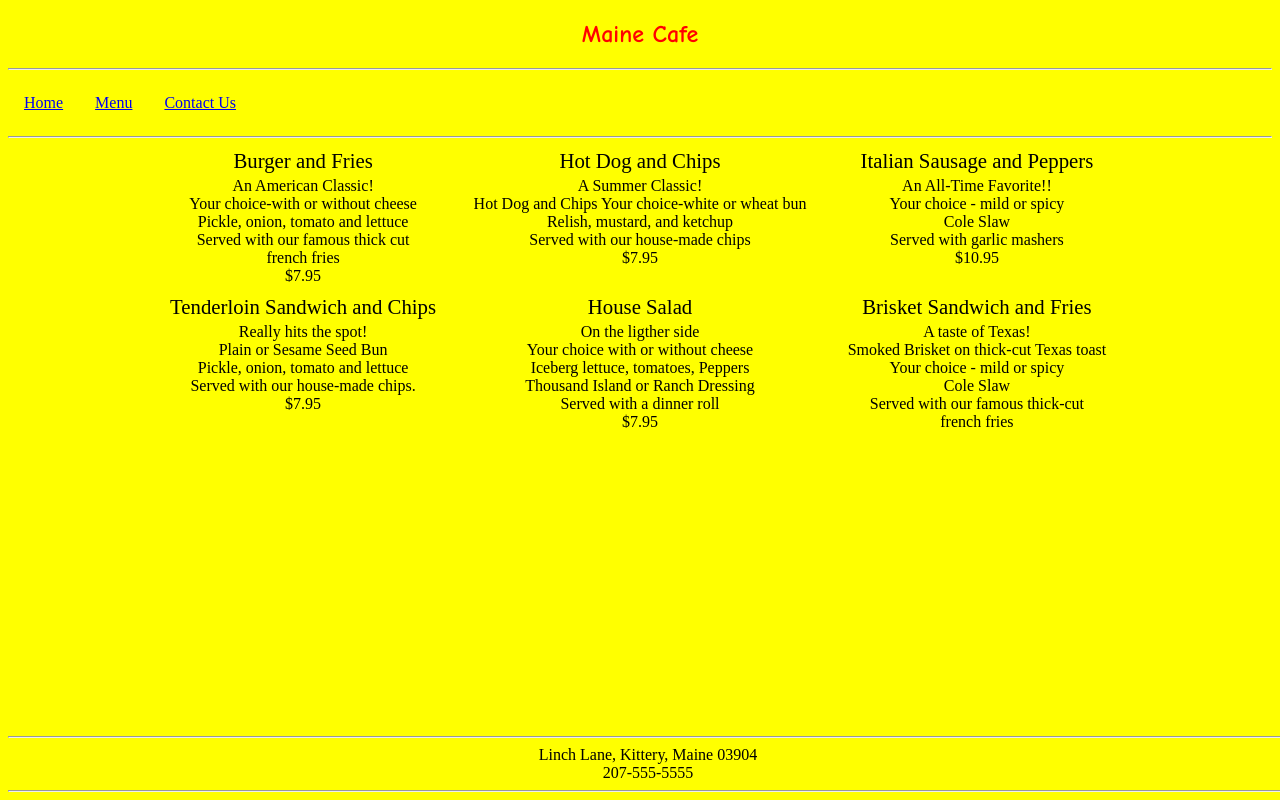
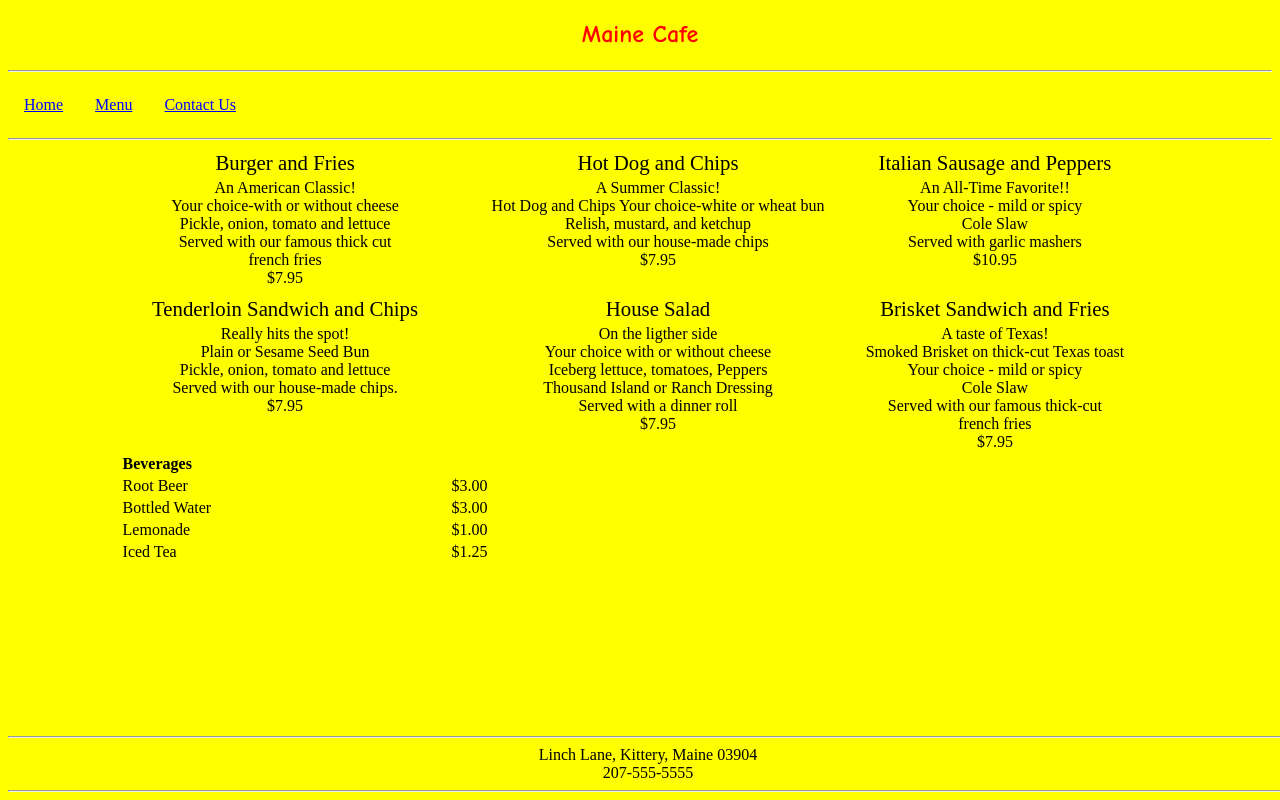
Before and after one commit to KarenLeeP/GFCPrework, a plain HTML site: page restmenu.html in a window 1280 px wide. Drawn offline with Linux system fonts and the light colour scheme.

Commit message:
CSS Restaurant Site V4

```diff
--- a/restaurantStyles.css
+++ b/restaurantStyles.css
@@ -1,11 +1,29 @@
 
+a:link{
+    color:  blue;
+}
+
+a:visited {
+color: greenyellow;
+}
+
+a:hover {
+    font-weight: bold;
+}
+
+a:active {
+    text-decoration: none;
+    color: orange;
+}
 
 h2 {
     text-align: center;
     color: red;
     font-family: Comic Sans MS;
+    height: 30px;
 
 }
+
 
 /*ul and li settings for horizontal navigation*/
         ul {
--- a/restmenu.html
+++ b/restmenu.html
@@ -26,13 +26,13 @@
 <body>
         <h2>Maine Cafe</h2>
     <hr>
-
+<nav>
     <ul>
         <li><a href="restaurant.html">Home</a></li>
         <li><a href="restmenu.html">Menu</a></li>
         <li><a href="restcontactus.html">Contact Us</a></li>
     </ul>
-
+</nav>
     <hr>
     <table align="center">
         <tbody>
@@ -87,8 +87,36 @@
                     <br>Cole Slaw
                     <br>Served with our famous thick-cut
                     <br>french fries
+                    <br>$7.95
                 </td>
+            </tr>
+
+            <tr>
+            <th style="text-align: left">Beverages</th>
+            <th></th>
+            </tr>
+            <tr>
+            <td>Root Beer</td>
+            <td>$3.00</td>
+            </tr>
+
+            <tr>
+            <td>Bottled Water</td>
+            <td>$3.00</td>
+            </tr>
+
+            <tr>
+            <td>Lemonade</td>
+            <td>$1.00</td>
+            </tr>
+
+            <tr>
+            <td>Iced Tea</td>
+            <td>$1.25</td>
+            </tr>
+
         </tbody>
+    </table>
     <footer>
     <hr>
         Linch Lane, Kittery, Maine 03904
```
Also changed, not shown: restaurant.html (+3 -5 lines), restcontactus.html (+2 -2 lines).
